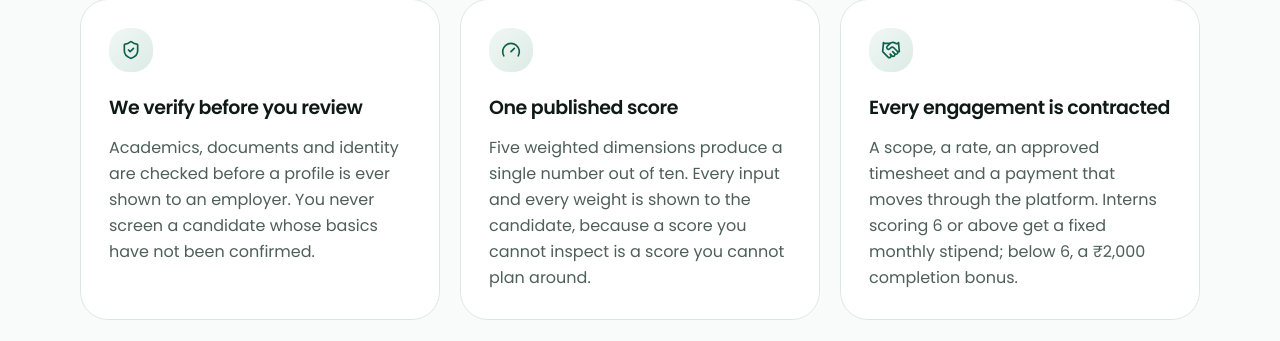
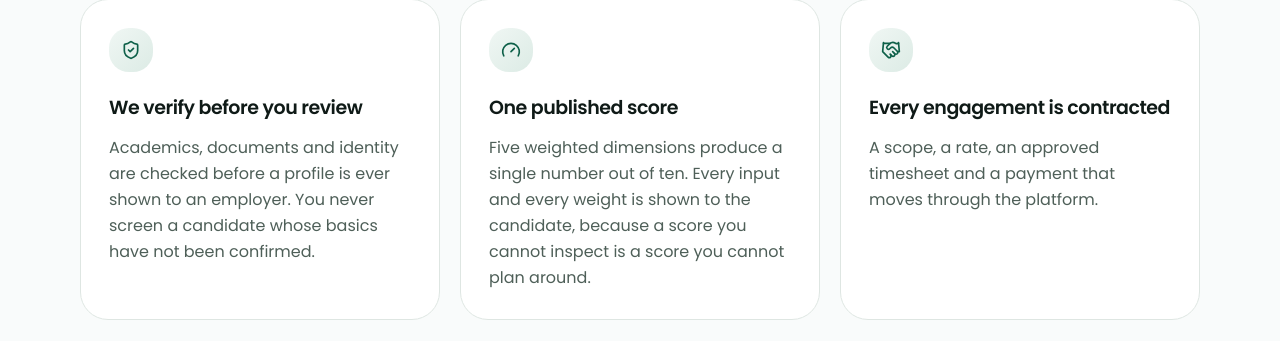
Before and after one commit to WynautBhav/nextjs-findtern, a Next.js app: page /about in a window 1280 px wide. Shown: the part 1835-2176 px from the top of the page. Built offline with nearby package versions, Linux system fonts and the light colour scheme; no server answers; the database is empty.

Commit message:
fix(marketing): /about no longer states intern pay (it is read by employers)

```diff
--- a/src/app/(marketing)/about/page.tsx
+++ b/src/app/(marketing)/about/page.tsx
@@ -38,7 +38,7 @@ const METHOD = [
   {
     Icon: Handshake,
     title: "Every engagement is contracted",
-    body: "A scope, a rate, an approved timesheet and a payment that moves through the platform. Interns scoring 6 or above get a fixed monthly stipend; below 6, a ₹2,000 completion bonus.",
+    body: "A scope, a rate, an approved timesheet and a payment that moves through the platform.",
   },
 ];
 
```
